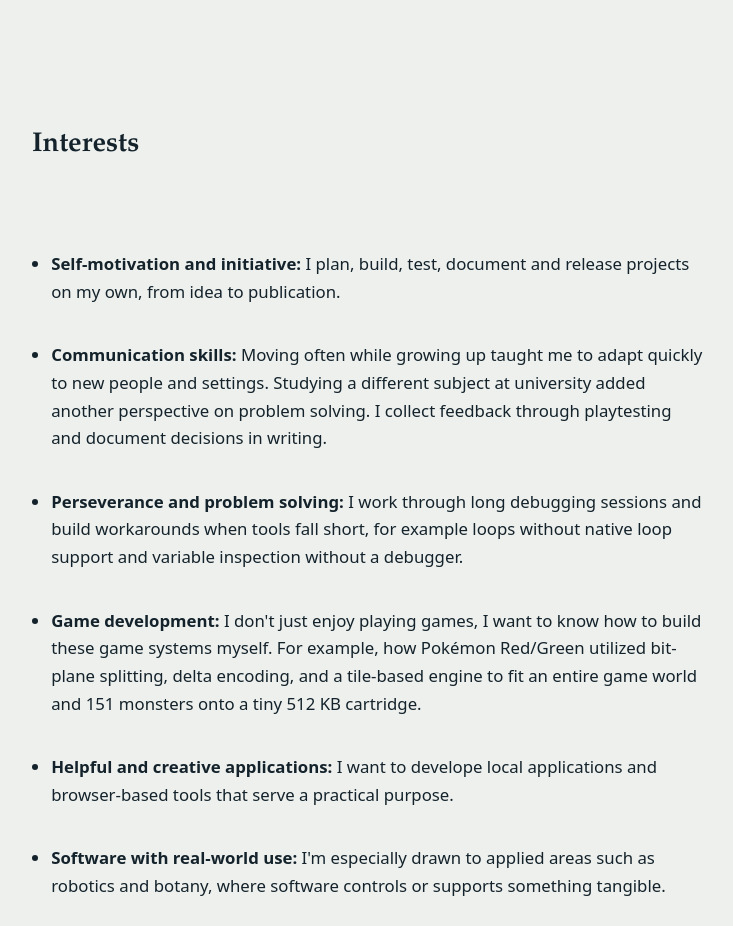
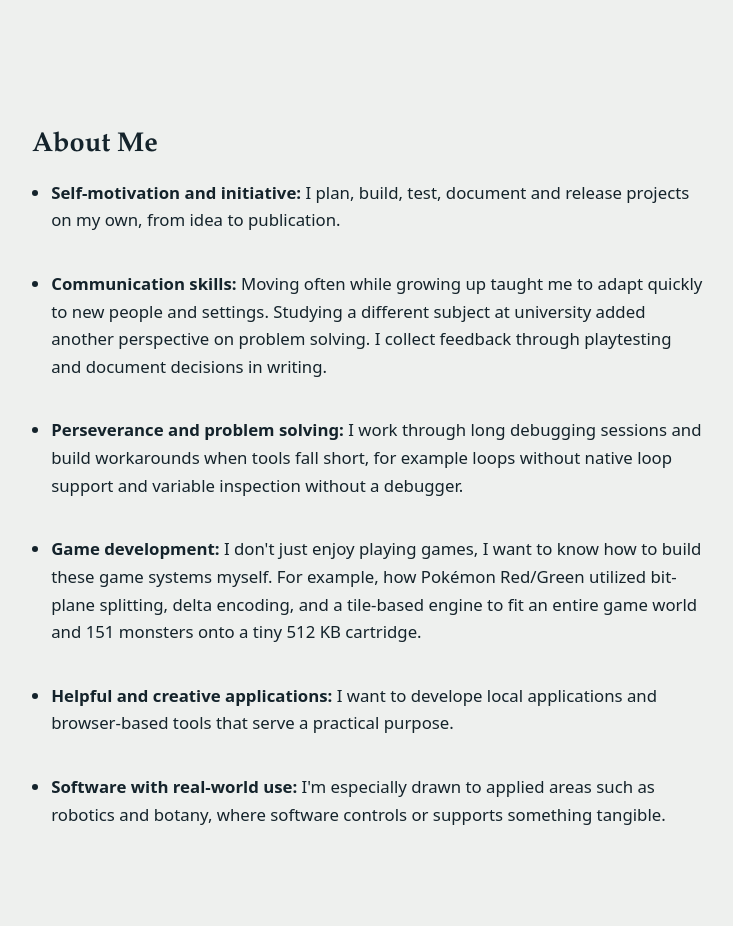
Before and after one commit to TeaCodeQuest/teacodequest.github.io, a plain HTML site: page index.html in a window 1280 px wide. Shown: the part 1163-2089 px from the top of the page, without its empty margins (424-1157 px from the left). Drawn offline with Linux system fonts and the light colour scheme.

Commit message:
Change 'Interests' section to 'About Me'

```diff
--- a/index.html
+++ b/index.html
@@ -84,8 +84,8 @@
 </section>
 
 <section id="interests"><br />
-<h2 lang="en">Interests</h2><h2 lang="de">Interessen</h2><br />
-<ul lang="en"><br />
+<h2 lang="en">About Me</h2><h2 lang="de">Über Mich</h2>
+<ul lang="en">
 <li><strong>Self-motivation and initiative:</strong> I plan, build, test, document and release projects on my own, from idea to publication.</li><br />
 <li><strong>Communication skills:</strong> Moving often while growing up taught me to adapt quickly to new people and settings. Studying a different subject at university added another perspective on problem solving. I collect feedback through playtesting and document decisions in writing.</li><br />
 <li><strong>Perseverance and problem solving:</strong> I work through long debugging sessions and build workarounds when tools fall short, for example loops without native loop support and variable inspection without a debugger.</li><br />
@@ -93,7 +93,7 @@
 <li><strong>Helpful and creative applications:</strong> I want to develope local applications and browser-based tools that serve a practical purpose.</li><br />
 <li><strong>Software with real-world use:</strong> I'm especially drawn to applied areas such as robotics and botany, where software controls or supports something tangible.</li><br />
 </ul><br />
-<ul lang="de"><br />
+<ul lang="de">
 <li><strong>Eigeninitiative und Selbstständigkeit:</strong> Ich plane, entwickle, teste, dokumentiere und veröffentliche Projekte eigenständig, von der Idee bis zur Veröffentlichung.</li><br />
 <li><strong>Kommunikationsfähigkeit:</strong> Häufige Umzüge in meiner Kindheit haben mich gelehrt, mich schnell auf neue Menschen und Umgebungen einzustellen. Ein Studium in einem anderen Fach brachte eine weitere Perspektive auf Problemlösung mit. Feedback hole ich über Playtests ein, Entscheidungen halte ich schriftlich fest.</li><br />
 <li><strong>Durchhaltevermögen und Problemlösung:</strong> Ich arbeite mich auch durch langwierige Fehlersuchen und baue Workarounds, wenn Werkzeuge an Grenzen stoßen, etwa Schleifen ohne native Schleifenfunktion oder Variablenanzeige ohne Debugger.</li><br />
```
